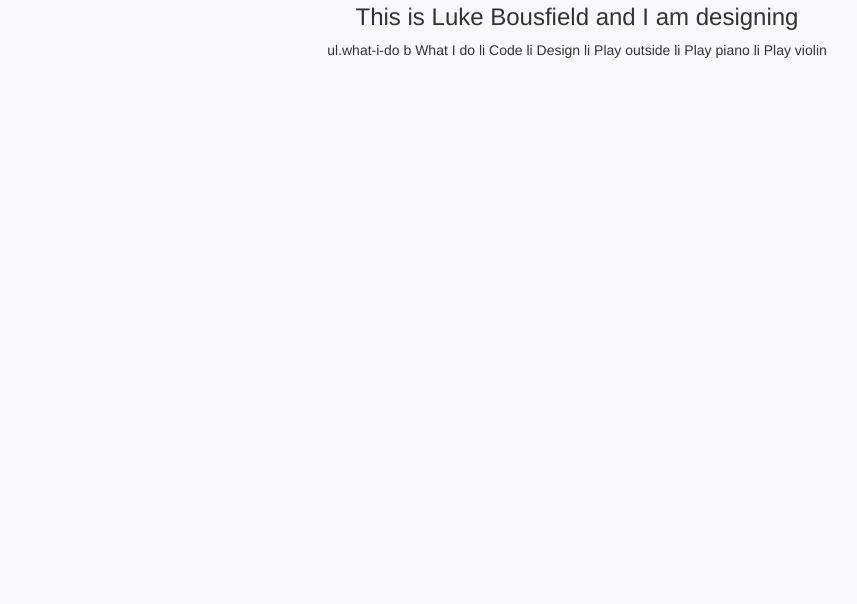
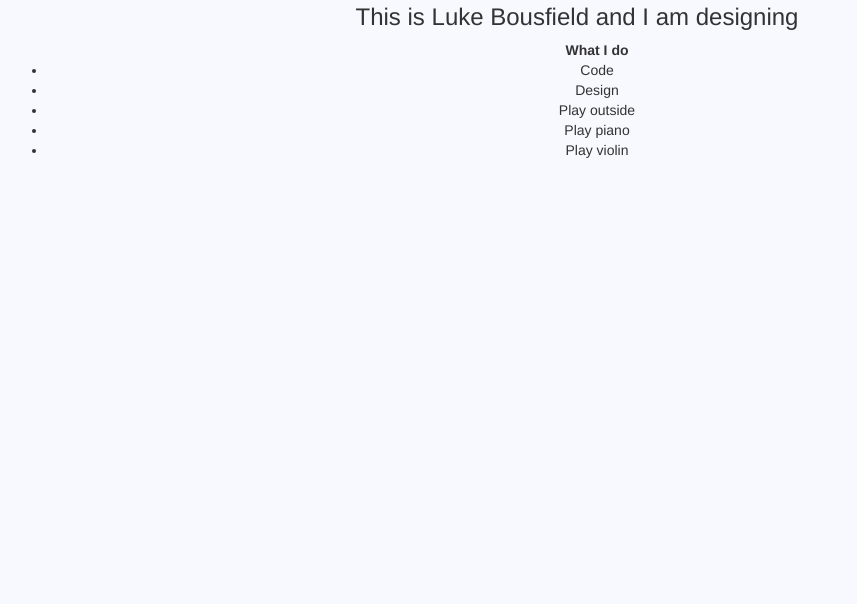
Before and after one commit to CodingPower472/designing, a website: page index.html in a window 1280 px wide. Shown: the part 196-800 px from the top of the page, without its empty margins (63-920 px from the left). Drawn offline with Linux system fonts and the light colour scheme.

Commit message:
Compiled to HTML

```diff
--- a/index.html
+++ b/index.html
@@ -12,13 +12,14 @@
     <img src="img/alpha.jpg" alt="Alpha Logo">
     <h1>Designing</h1>
     <h3>This is Luke Bousfield and I am designing</h3>
-    ul.what-i-do
-      b What I do
-      li Code
-      li Design
-      li Play outside
-      li Play piano
-      li Play violin
+    <ul class="what-i-do">
+      <b>What I do</b>
+      <li>Code</li>
+      <li>Design</li>
+      <li>Play outside</li>
+      <li>Play piano</li>
+      <li>Play violin</li>
+    </ul>
   </div>
 </body>
 </html>
```
